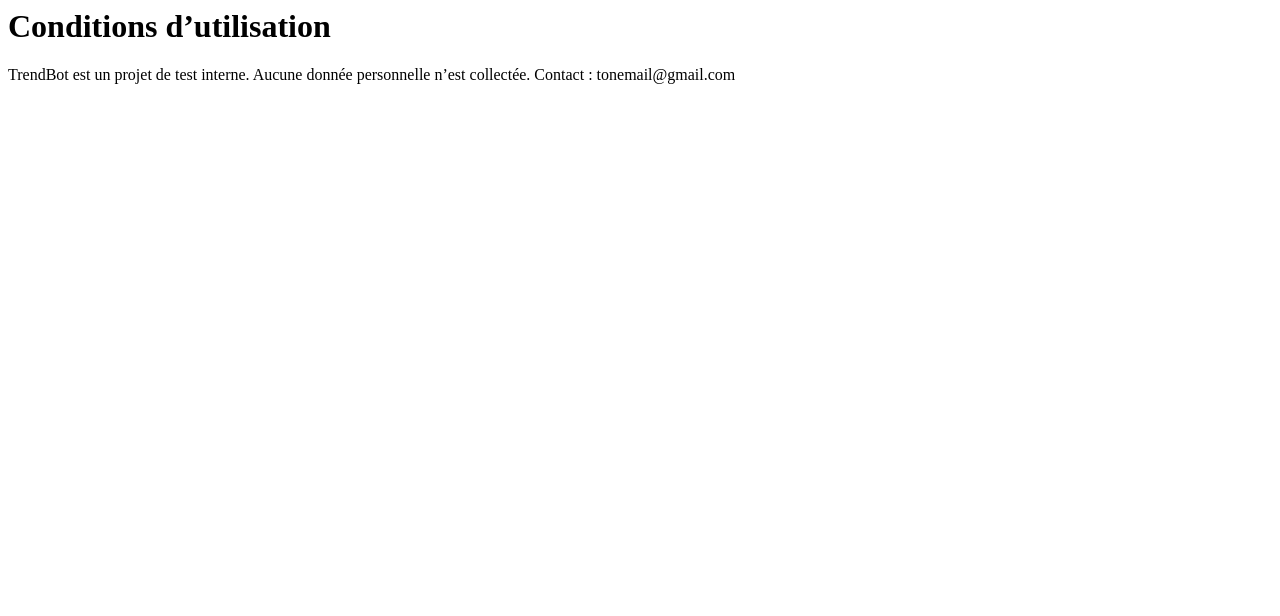
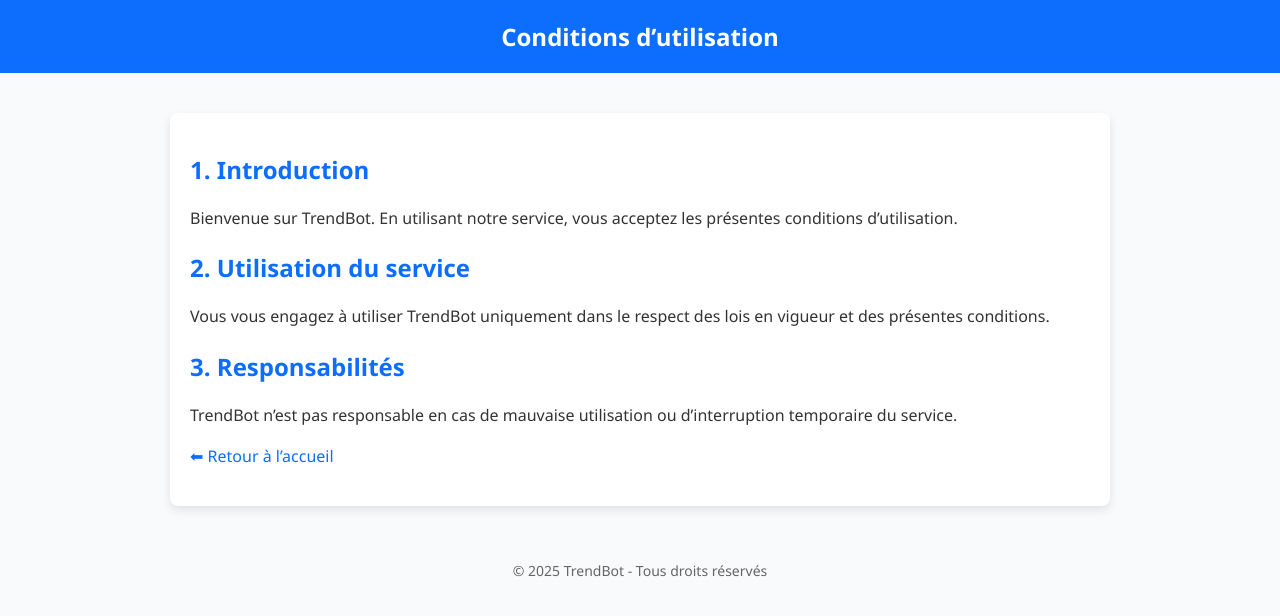
Before and after one commit to fartekdz/trendbot-legal, a plain HTML site: page terms.html in a window 1280 px wide. Drawn offline with Linux system fonts and the light colour scheme.

Commit message:
Update terms.html

```diff
--- a/terms.html
+++ b/terms.html
@@ -1,2 +1,40 @@
-<h1>Conditions d’utilisation</h1>
-<p>TrendBot est un projet de test interne. Aucune donnée personnelle n’est collectée. Contact : tonemail@gmail.com</p>
+<!DOCTYPE html>
+<html lang="fr">
+<head>
+  <meta charset="UTF-8">
+  <title>Conditions d’utilisation – TrendBot</title>
+  <style>
+    body {font-family: "Segoe UI", Roboto, Arial, sans-serif; background: #f9fafc; color: #333; margin: 0; padding: 0;}
+    header {background: #0d6efd; color: white; padding: 20px; text-align: center;}
+    header h1 {margin: 0; font-size: 24px;}
+    main {max-width: 900px; margin: 40px auto; padding: 20px; background: white; border-radius: 8px; box-shadow: 0 4px 10px rgba(0,0,0,0.1);}
+    h2 {color: #0d6efd;}
+    p {line-height: 1.6;}
+    footer {text-align: center; padding: 15px; font-size: 14px; color: #666; margin-top: 40px;}
+    a {color: #0d6efd; text-decoration: none;}
+    a:hover {text-decoration: underline;}
+  </style>
+</head>
+<body>
+  <header>
+    <h1>Conditions d’utilisation</h1>
+  </header>
+
+  <main>
+    <h2>1. Introduction</h2>
+    <p>Bienvenue sur TrendBot. En utilisant notre service, vous acceptez les présentes conditions d’utilisation.</p>
+
+    <h2>2. Utilisation du service</h2>
+    <p>Vous vous engagez à utiliser TrendBot uniquement dans le respect des lois en vigueur et des présentes conditions.</p>
+
+    <h2>3. Responsabilités</h2>
+    <p>TrendBot n’est pas responsable en cas de mauvaise utilisation ou d’interruption temporaire du service.</p>
+
+    <p><a href="index.html">⬅ Retour à l’accueil</a></p>
+  </main>
+
+  <footer>
+    © 2025 TrendBot - Tous droits réservés
+  </footer>
+</body>
+</html>
```
